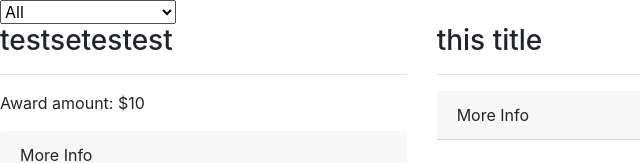
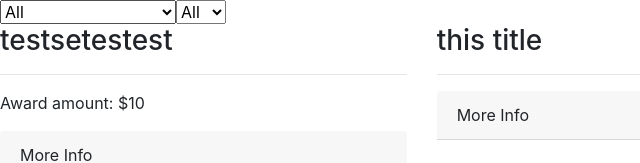
Before and after one commit to leroyrosales/utexas-yec-scholarship-finder, a React (Create React App) app in the folder react-app/: page / in a window 1280 px wide. Shown: the top 163 px of the page, without its empty margins (0-640 px from the left). Built offline with nearby package versions, Linux system fonts and the light colour scheme.

Commit message:
Adds residency filter

```diff
--- a/react-app/src/App.js
+++ b/react-app/src/App.js
@@ -3,6 +3,7 @@ import 'bootstrap/dist/css/bootstrap.min.css';
 import './App.css';
 import Scholarship from './components/Scholarship'
 import YearInSchool from './components/YearInSchool'
+import TexasResidency from './components/TexasResidency'
 
 const YEAR_IN_SCHOOL_MAP = {
   "All": () => true,
@@ -14,22 +15,35 @@ const YEAR_IN_SCHOOL_MAP = {
   "Graduate Students": scholarship => scholarship.year_in_school.includes( "graduate_students" )
 }
 
+const RESIDENCE_MAP = {
+  "All": () => true,
+  "Yes": scholarship => scholarship.texas_resident.includes( "yes" ),
+  "No": scholarship => scholarship.texas_resident.includes( "no" ),
+}
+
 // Get the 'keys' of our filter map object
 const YEAR_FILTERS = Object.keys(YEAR_IN_SCHOOL_MAP);
+const RESIDENCE_FILTERS = Object.keys(RESIDENCE_MAP);
 
 function App({ scholarships }) {
 
   const [yearInSchoolFilter, setYearInSchoolFilter] = useState('All');
+  const [texasReisdenceFilter, setTexasResidenceFilter] = useState('All');
 
-  const scholarshipList = scholarships.filter( YEAR_IN_SCHOOL_MAP[yearInSchoolFilter] ).map((scholarship, index) => <Scholarship key={index} scholarship={scholarship}/>)
+  const scholarshipList = scholarships.filter( YEAR_IN_SCHOOL_MAP[yearInSchoolFilter] ).filter( RESIDENCE_MAP[texasReisdenceFilter] ).map((scholarship, index) => <Scholarship key={index} scholarship={scholarship}/>)
 
-  const handleChange = (e) => {
+  const handleYearChange = (e) => {
     setYearInSchoolFilter(e.target.value)
+  }
+
+  const handleResidenceChange = (e) => {
+    setTexasResidenceFilter(e.target.value)
   }
 
   return (
     <>
-      <YearInSchool YEAR_FILTERS={YEAR_FILTERS} handleChange={handleChange} setYearInSchoolFilter={setYearInSchoolFilter}/>
+      <YearInSchool YEAR_FILTERS={YEAR_FILTERS} handleYearChange={handleYearChange} setYearInSchoolFilter={setYearInSchoolFilter}/>
+      <TexasResidency RESIDENCE_FILTERS={RESIDENCE_FILTERS} handleResidenceChange={handleResidenceChange} setTexasResidenceFilter={setTexasResidenceFilter}/>
       <div className="row">
         {scholarshipList}
       </div>
--- /dev/null
+++ b/react-app/src/components/TexasResidency.js
@@ -0,0 +1,16 @@
+import React from 'react'
+
+export default function YearInSchool({ handleResidenceChange, setTexasResidenceFilter, RESIDENCE_FILTERS }) {
+
+    return (
+        <>
+            <select onChange={handleResidenceChange}>
+                {RESIDENCE_FILTERS.map( residence =>
+                    <option>
+                    { residence }
+                    </option>
+                )}
+            </select>
+        </>
+    )
+}
--- a/react-app/src/components/YearInSchool.js
+++ b/react-app/src/components/YearInSchool.js
@@ -1,10 +1,10 @@
 import React from 'react'
 
-export default function YearInSchool({ handleChange, setYearInSchoolFilter, YEAR_FILTERS }) {
+export default function YearInSchool({ handleYearChange, setYearInSchoolFilter, YEAR_FILTERS }) {
 
     return (
         <>
-            <select onChange={handleChange}>
+            <select onChange={handleYearChange}>
                 {YEAR_FILTERS.map( year =>
                     <option>
                     {year}
--- a/react-app/src/data.json
+++ b/react-app/src/data.json
@@ -1 +1 @@
-[{"title":"testsetestest","information":"<p>asdasdfasdfsd<\/p>\n","deadline":"04\/22\/2021","amount":"10","no_of_awards":"2","website":"https:\/\/google.com","application_online_or_paper":"online","essays":"2","letters_of_recommendation":"yes","transcripts":"yes","texas_resident":"yes","year_in_school":["incoming_freshman","incoming_transfer"],"additional_info":"<p>asasdfasfasfasdf<\/p>\n"},{"title":"this title","information":"","deadline":"","amount":"","no_of_awards":"2","website":"https:\/\/google.com","application_online_or_paper":"","essays":"","letters_of_recommendation":"yes","transcripts":"yes","texas_resident":"","year_in_school":["externally_selected"],"additional_info":""}]
+[{"title":"testsetestest","information":"<p>asdasdfasdfsd<\/p>\n","deadline":"04\/22\/2021","amount":"10","no_of_awards":"2","website":"https:\/\/google.com","application_online_or_paper":"online","essays":"2","letters_of_recommendation":"yes","transcripts":"yes","texas_resident":"yes","year_in_school":["incoming_freshman","incoming_transfer"],"additional_info":"<p>asasdfasfasfasdf<\/p>\n"},{"title":"this title","information":"","deadline":"","amount":"","no_of_awards":"2","website":"https:\/\/google.com","application_online_or_paper":"","essays":"","letters_of_recommendation":"yes","transcripts":"yes","texas_resident":"no","year_in_school":["externally_selected"],"additional_info":""}]
```
